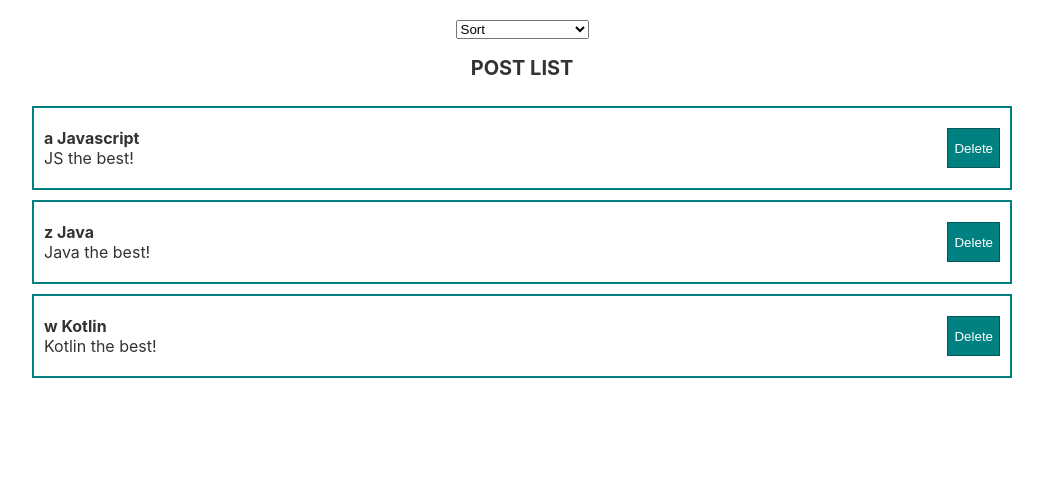
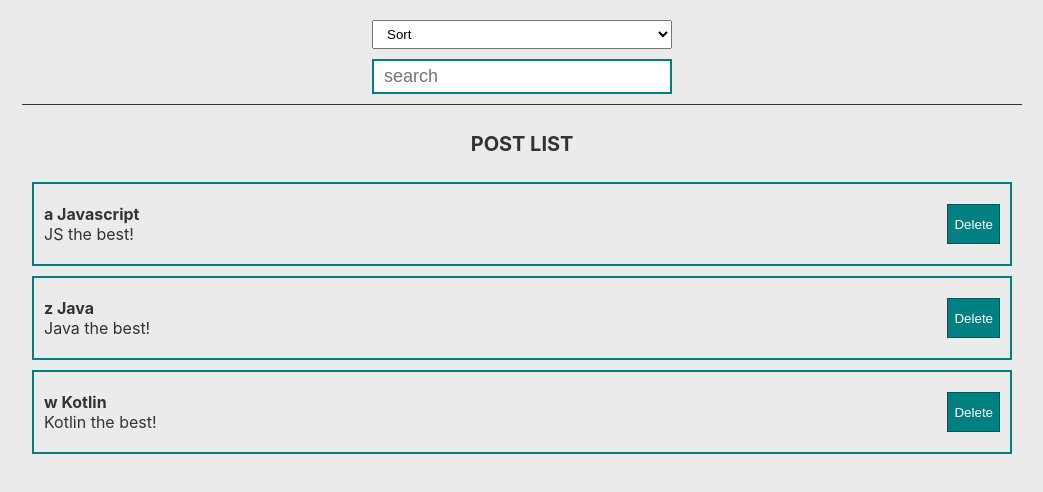
Before and after one commit to PavlenkoSt/PostList__React, a React (Create React App) app: page / in a window 1280 px wide. Shown: the top 492 px of the page, without its empty margins (118-1161 px from the left). Built offline with nearby package versions, Linux system fonts and the light colour scheme.

Commit message:
add useSortAndSearch hook and injected it

```diff
--- a/src/App.js
+++ b/src/App.js
@@ -1,7 +1,7 @@
 import { useState } from "react"
 import PostList from "./components/PostList"
 import Filter from "./components/Filter"
-import { useSort } from "./hooks/useFilter"
+import { useSortAndSearch } from "./hooks/useFilter"
 
 
 const App = () => {
@@ -11,14 +11,17 @@ const App = () => {
         { id: 2, title: 'w Kotlin', description: 'Kotlin the best!' }
     ])
 
-    const { sortedPosts, setSort } = useSort(posts)
+    const { sortedAndQuered, setQuery, setSort, query, sortVal } = useSortAndSearch(posts)
 
     return (
         <>
             <Filter
                 setSort={setSort}
+                setQuery={setQuery}
+                query={query}
+                sortVal={sortVal}
             />
-            <PostList posts={sortedPosts} />
+            <PostList posts={sortedAndQuered} />
         </>
     )
 }
--- a/src/components/Filter.jsx
+++ b/src/components/Filter.jsx
@@ -1,16 +1,25 @@
 import React from 'react'
 
-const Filter = ({ setSort }) => {
+const Filter = ({ setSort, sortVal, setQuery, query }) => {
     const selectChange = (e) => setSort(e.target.value)
 
+    const inputChange = (e) => setQuery(e.target.value)
+
     return (
-        <>
-            <select onChange={selectChange}>
+        <div className='filter'>
+            <select onChange={ selectChange } value={ sortVal } className='sortSelect' >
                 <option defaultValue defaultChecked value=''>Sort</option>
                 <option value='title'>Sort by title</option>
                 <option value='description'>Sort by description</option>
             </select>
-        </>
+            <input
+                type='text'
+                value={ query }
+                onChange={ inputChange }
+                className='searchInput'
+                placeholder='search'
+            />
+        </div>
     )
 }
 
--- a/src/hooks/useFilter.js
+++ b/src/hooks/useFilter.js
@@ -12,5 +12,17 @@ export const useSort = (posts) => {
         return posts
     }, [sortVal, posts])
 
-    return { sortedPosts, setSort}
+    return { sortedPosts, setSort, sortVal }
 }
+
+export const useSortAndSearch = (posts) => {
+    const [ query, setQuery ] = useState('')
+
+    const { sortedPosts, setSort, sortVal } = useSort(posts)
+
+    const sortedAndQuered = useMemo(() => {
+        return sortedPosts.filter(post => post.title.toLowerCase().includes(query.toLowerCase()))
+    }, [sortedPosts, query])
+
+    return { sortedAndQuered, setQuery, setSort, query, sortVal }
+}
--- a/src/index.css
+++ b/src/index.css
@@ -5,6 +5,7 @@ body {
     sans-serif;
   -webkit-font-smoothing: antialiased;
   -moz-osx-font-smoothing: grayscale;
+  background-color: rgb(235, 235, 235);
 }
 
 code {
@@ -61,3 +62,30 @@ code {
   font-size: 20px;
   text-align: center;
 }
+
+.filter{
+  border-bottom: 1px solid #333;
+  margin-bottom: 10px;
+  display: flex;
+  flex-direction: column;
+  padding: 0 10px 10px;
+  width: 100%;
+  align-items: center;
+}
+
+.searchInput{
+  width: 100%;
+  max-width: 300px;
+  border: 2px solid teal;
+  color: #333;
+  font-size: 18px;
+  padding: 5px 10px;
+  color: teal;
+}
+
+.sortSelect{
+  width: 100%;
+  max-width: 300px;
+  margin-bottom: 10px;
+  padding: 5px 10px;
+}
```
